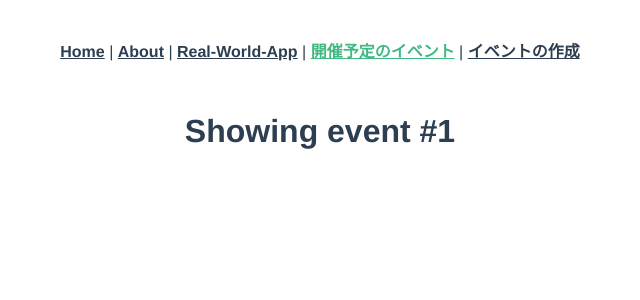
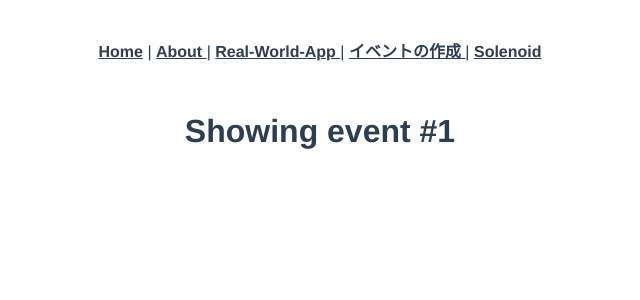
Before and after one commit to Solenoidal/vue_apps, a Vue app in the folder 02_real_world_app/: page /real-world-app/event/1 in a window 1280 px wide. Shown: the top 300 px of the page, without its empty margins (320-960 px from the left). Built offline with nearby package versions, Linux system fonts and the light colour scheme.

Commit message:
fix/#nav items

```diff
--- a/02_real_world_app/src/App.vue
+++ b/02_real_world_app/src/App.vue
@@ -3,13 +3,21 @@
     <div id="nav">
       <router-link to="/">Home</router-link>
       |
-      <router-link :to="{ name: 'About' }">About</router-link>
+      <router-link :to="{ name: 'About' }">
+        About
+      </router-link>
       |
-      <router-link :to="{ name: 'event-list' }">Real-World-App</router-link>
+      <router-link :to="{ name: 'event-list' }">
+        Real-World-App
+      </router-link>
       |
-      <router-link :to="{ name: 'event-show' }">開催予定のイベント</router-link>
+      <router-link :to="{ name: 'event-create' }">
+        イベントの作成
+      </router-link>
       |
-      <router-link :to="{ name: 'event-create' }">イベントの作成</router-link>
+      <router-link :to="{ name: 'user', params: { username: 'Solenoid' } }">
+        Solenoid
+      </router-link>
     </div>
     <router-view />
   </div>
```
